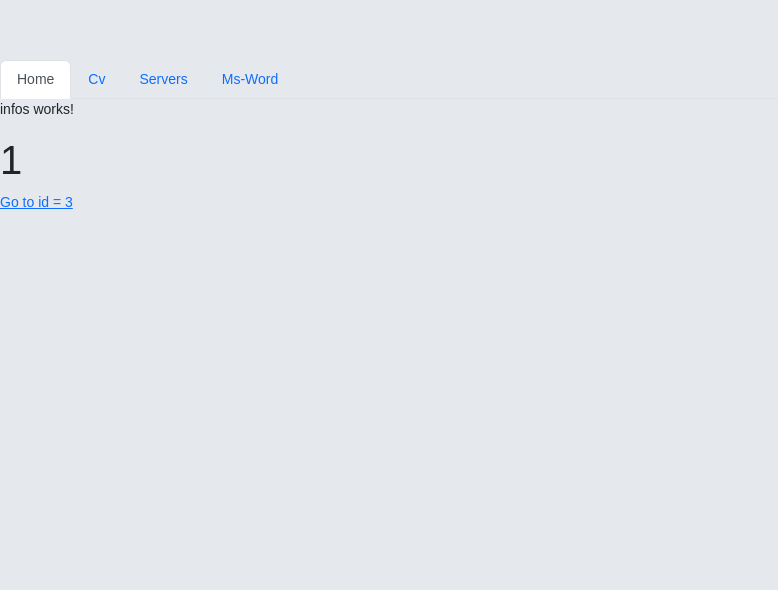
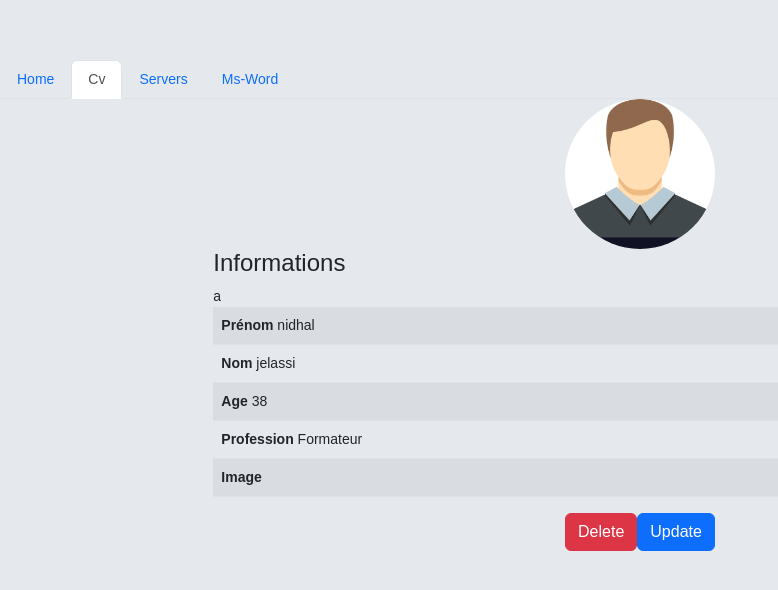
Before and after one commit to n2sy/LaPoste-III, an Angular app: page /cv/infos/1 in a window 1280 px wide. Shown: the top 590 px of the page, without its empty margins (0-778 px from the left). Built offline with nearby package versions, Linux system fonts and the light colour scheme.

Commit message:
add a routing

```diff
--- a/src/app/app.routing.ts
+++ b/src/app/app.routing.ts
@@ -12,14 +12,16 @@ const myRoutes: Routes = [
   { path: '', component: HomeComponent },
   {
     path: 'cv',
+    //component: CvComponent,
     children: [
       { path: '', component: CvComponent },
       { path: 'add', component: AddComponent },
       { path: 'infos/:myid', component: InfosComponent },
       { path: 'edit/:myid', component: UpdateComponent },
-      { path: '**', component: NotFoundComponent },
+      //   { path: '**', component: NotFoundComponent },
     ],
   },
+  // { path: '', redirectTo: 'cv', pathMatch: 'full' },
   { path: 'servers', component: ManageServersComponent },
   { path: 'ms-word', component: MsWordComponent },
   { path: 'not-found', component: NotFoundComponent },
--- a/src/app/cv/cv.component.html
+++ b/src/app/cv/cv.component.html
@@ -8,3 +8,5 @@
     <!-- <button class="btn btn-primary" (click)="addNewCand()">Add Candidat</button>
     <button class="btn btn-danger" (click)="logCands()">Candidats From CV</button> -->
 </div>
+
+<!-- <router-outlet></router-outlet> -->
--- a/src/app/details/details.component.html
+++ b/src/app/details/details.component.html
@@ -56,6 +56,7 @@
             <div class="footer">
                 <div class="social-links text-center">
                     <button (click)="recruterCand()" class="btn btn-success">Recruter</button>
+                    <button [routerLink]="['infos', selectedCand.id]" class="btn btn-info">Details</button>
                 </div>
             </div>
         </div> <!-- end back panel -->
--- a/src/app/infos/infos.component.html
+++ b/src/app/infos/infos.component.html
@@ -1,5 +1,60 @@
-<p>infos works!</p>
+<!-- <p>infos works!</p>
 
 <h1> {{ id }} </h1>
 
-<a routerLink="/cv/3">Go to id = 3</a>
+<a routerLink="/cv/3">Go to id = 3</a> -->
+
+<div class="d-flex justify-content-center">
+    <div class="col-lg-8 push-lg-4">
+        <div class="tab-content p-b-3">
+            <div class="tab-pane active" id="profile">
+
+                <div class="d-flex justify-content-center">
+                    <img width="150px" height="150px" class="rounded-circle align-content-center"
+                        src="../../assets/{{cand.avatar | noImage}}" alt="">
+                </div>
+                <div class="row">
+                    <div class="col-md-12">
+                        <h4 class="m-t-2"><span class="fa fa-clock-o ion-clock pull-xs-right"></span> Informations</h4>
+                        <table class="table table-hover table-striped">
+                            <tbody>a
+                                <tr>
+                                    <td>
+                                        <strong>Prénom</strong> {{ cand.prenom }}
+                                    </td>
+                                </tr>
+                                <tr>
+                                    <td>
+                                        <strong>Nom</strong> {{ cand.nom}}
+                                    </td>
+                                </tr>
+                                <tr>
+                                    <td>
+                                        <strong>Age</strong> {{ cand.age}}
+                                </tr>
+                                <tr>
+                                    <td>
+                                        <strong>Profession</strong> {{ cand.profession}}
+                                    </td>
+                                </tr>
+                                <tr>
+                                    <td>
+                                        <strong>Image</strong> {{ cand.avatar}}
+                                    </td>
+                                </tr>
+                            </tbody>
+                        </table>
+                        <div class="d-flex justify-content-center">
+                            <button class="btn btn-danger">
+                                Delete
+                            </button>
+                            <button class="btn btn-primary">
+                                Update
+                            </button>
+                        </div>
+                    </div>
+                </div>
+            </div>
+        </div>
+    </div>
+</div>
--- a/src/app/infos/infos.component.ts
+++ b/src/app/infos/infos.component.ts
@@ -1,5 +1,6 @@
 import { Component, OnInit } from '@angular/core';
 import { ActivatedRoute, ParamMap, Params } from '@angular/router';
+import { ListCandidatsService } from '../list-candidats.service';
 
 @Component({
   selector: 'app-infos',
@@ -7,8 +8,12 @@ import { ActivatedRoute, ParamMap, Params } from '@angular/router';
   styleUrls: ['./infos.component.css'],
 })
 export class InfosComponent implements OnInit {
-  id;
-  constructor(private activRoute: ActivatedRoute) {}
+  // id;
+  cand;
+  constructor(
+    private activRoute: ActivatedRoute,
+    private candSer: ListCandidatsService
+  ) {}
 
   ngOnInit(): void {
     // this.id = this.activRoute.snapshot.paramMap.get('myid');
@@ -24,8 +29,9 @@ export class InfosComponent implements OnInit {
     // V2
     this.activRoute.paramMap.subscribe({
       next: (p: ParamMap) => {
-        this.id = p.get('myid');
+        //this.id = p.get('myid');
         console.log(p.get('myid'));
+        this.cand = this.candSer.getCandidatById(p.get('myid'));
       },
       error: (err) => {
         console.log(err);
--- a/src/app/list-candidats.service.ts
+++ b/src/app/list-candidats.service.ts
@@ -17,6 +17,10 @@ export class ListCandidatsService {
     return this.tabCandidats;
   }
 
+  getCandidatById(id) {
+    return this.tabCandidats.find((c) => c.id == id);
+  }
+
   addCandidat() {
     this.tabCandidats.push(new Candidat(1, 'NEW', 'CANDIDAT', 38, 'Formateur'));
   }
--- a/src/app/navbar/navbar.component.html
+++ b/src/app/navbar/navbar.component.html
@@ -1,14 +1,15 @@
 <ul class="nav nav-tabs">
     <li class="nav-item">
-        <a routerLink="/" class="nav-link active" aria-current="page">Home</a>
+        <a routerLink="/" class="nav-link" routerLinkActive="active" [routerLinkActiveOptions]="{exact : true}"
+            aria-current="page">Home</a>
     </li>
     <li class="nav-item">
-        <a [routerLink]="['cv']" class="nav-link">Cv</a>
+        <a [routerLink]="['cv']" routerLinkActive="active" class="nav-link">Cv</a>
     </li>
     <li class="nav-item">
-        <a routerLink="/servers" class="nav-link">Servers</a>
+        <a routerLink="/servers" routerLinkActive="active" class="nav-link">Servers</a>
     </li>
     <li class="nav-item">
-        <a routerLink="/ms-word" class="nav-link" aria-disabled="true">Ms-Word</a>
+        <a routerLink="/ms-word" routerLinkActive="active" class="nav-link" aria-disabled="true">Ms-Word</a>
     </li>
 </ul>
```
